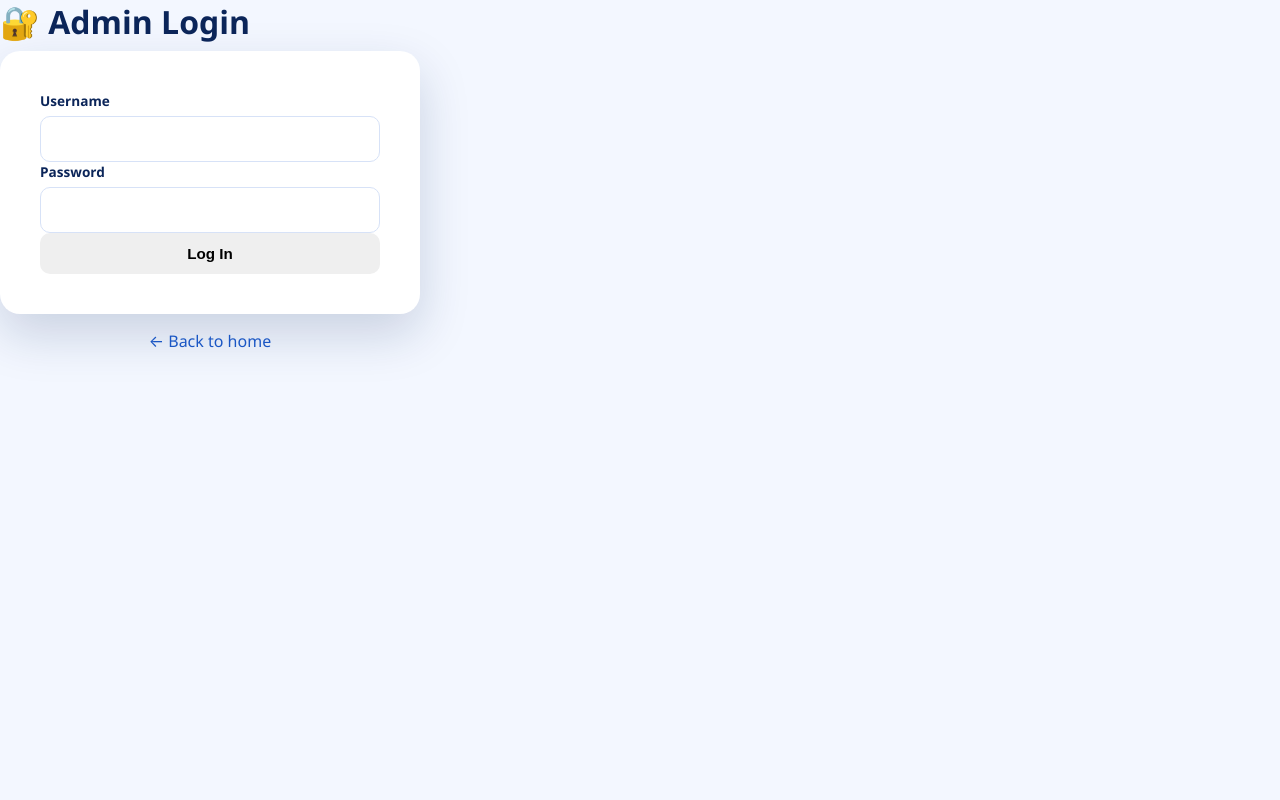
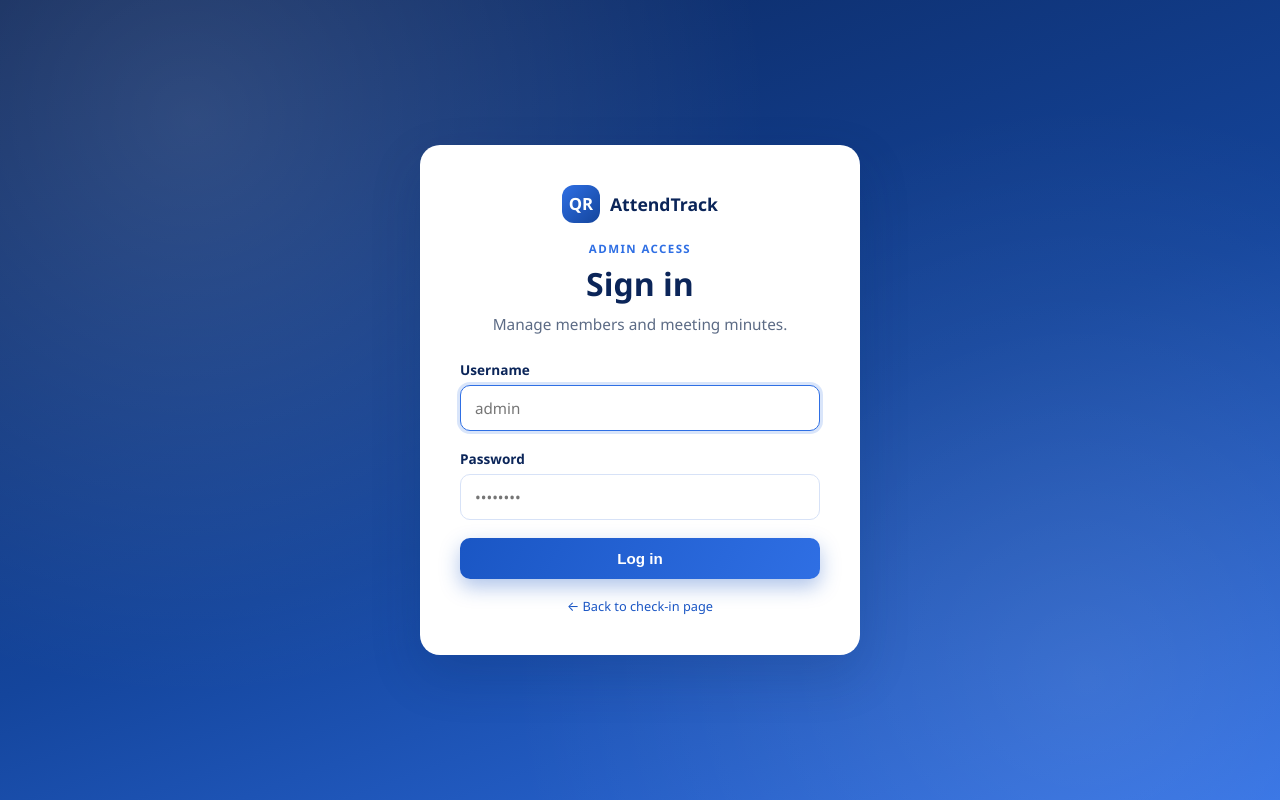
Before and after one commit to Poloqt/attendance-system, a Flask app: page /login in a window 1280 px wide. Run offline with Flask 3, Linux system fonts and the light colour scheme.

Commit message:
Update login.html

```diff
--- a/templates/login.html
+++ b/templates/login.html
@@ -2,30 +2,48 @@
 <html lang="en">
 <head>
   <meta charset="UTF-8">
-  <meta name="viewport" content="width=device-width, initial-scale=1">
+  <meta name="viewport" content="width=device-width, initial-scale=1.0">
   <title>Admin Login</title>
-  <link rel="stylesheet" href="{{ url_for('static', filename='style.css') }}">
+<link rel="stylesheet" href="{{ url_for('static', filename='style.css') }}">
 </head>
 <body>
-  <div class="container" style="max-width:420px;">
-    <h1>🔐 Admin Login</h1>
+  <div class="page-center">
+    <div class="card card--narrow">
+      <div class="brand-mark">
+        <div class="badge">QR</div>
+        <span class="name">AttendTrack</span>
+      </div>
 
-    {% with messages = get_flashed_messages() %}
-      {% if messages %}{% for m in messages %}<div class="flash">{{ m }}</div>{% endfor %}{% endif %}
-    {% endwith %}
 
-    <div class="card">
+      <span class="eyebrow" style="text-align:center; display:block;">Admin access</span>
+      <h1 style="text-align:center;">Sign in</h1>
+      <p class="subtitle" style="text-align:center;">Manage members and meeting minutes.</p>
+
+
+      {% with messages = get_flashed_messages() %}
+        {% if messages %}
+          {% for message in messages %}
+            <div class="flash">{{ message }}</div>
+          {% endfor %}
+        {% endif %}
+      {% endwith %}
+
+
       <form method="POST">
-        <label for="username">Username</label>
-        <input type="text" id="username" name="username" required>
-
-        <label for="password">Password</label>
-        <input type="password" id="password" name="password" required>
-
-        <button type="submit" class="btn btn-block">Log In</button>
+        <div class="field">
+          <label for="username">Username</label>
+          <input type="text" id="username" name="username" placeholder="admin" required autofocus>
+        </div>
+        <div class="field">
+          <label for="password">Password</label>
+          <input type="password" id="password" name="password" placeholder="••••••••" required>
+        </div>
+        <button type="submit" class="btn btn-primary btn-block">Log in</button>
       </form>
+  <div class="footer-note">
+        <a href="{{ url_for('main') }}">&larr; Back to check-in page</a>
+      </div>
     </div>
-    <p style="text-align:center;"><a href="{{ url_for('main') }}">&larr; Back to home</a></p>
   </div>
 </body>
 </html>
```
